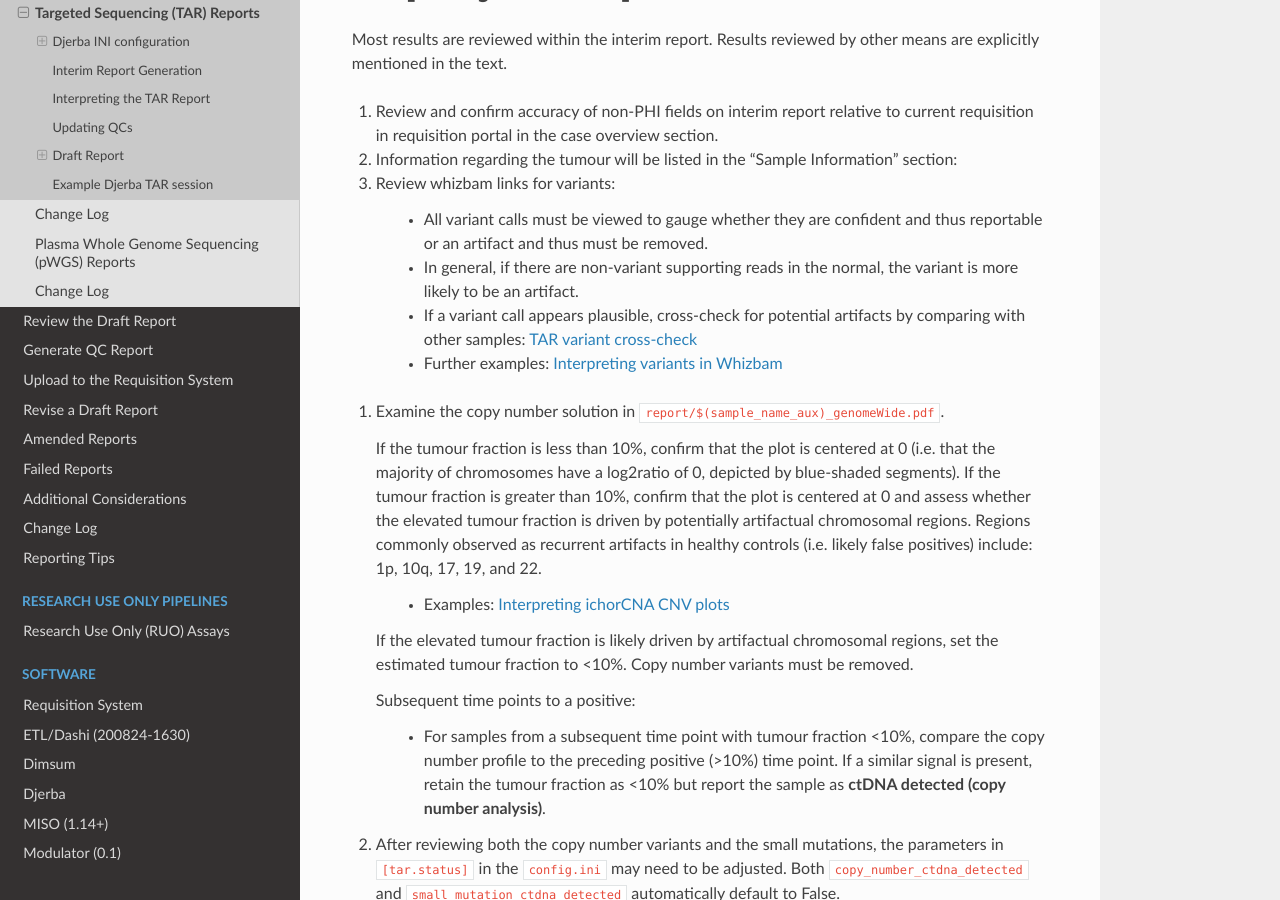
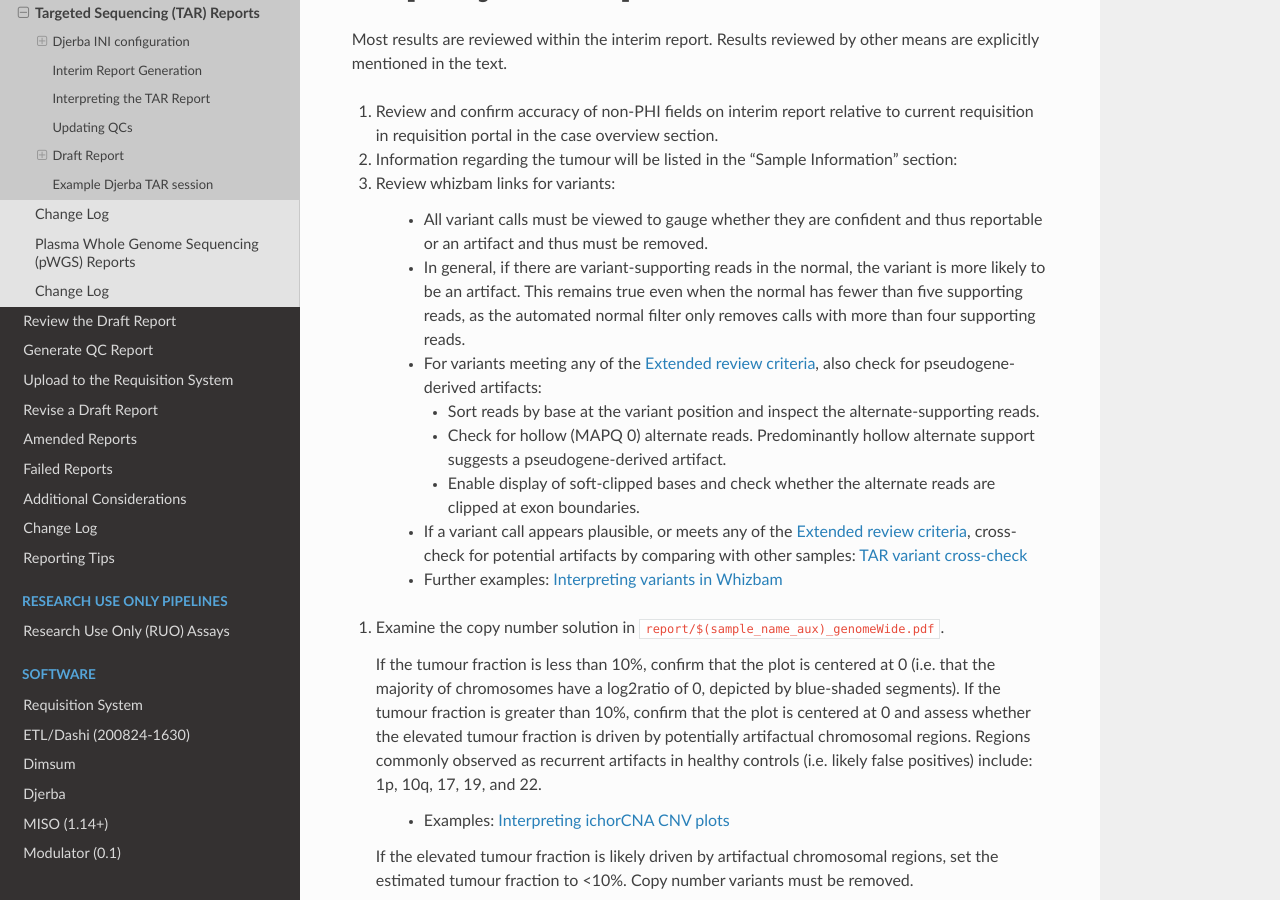
Before and after one commit to oicr-gsi/oicr-gsi, a Sphinx documentation site: the page built from source/data-review-reporting/tar-report.rst, in a window 1280 px wide and 900 px high, scrolled down 3331 px. Built offline with Sphinx 7.4.7 and the Read the Docs theme 3.1.0, drawn with Linux system fonts in a browser that asks for light colours; some of the changed text lies outside the part shown.

Commit message:
Adding pseudogene review guidelines for TAR

```diff
--- a/source/data-review-reporting/report-tips.rst
+++ b/source/data-review-reporting/report-tips.rst
@@ -168,6 +168,8 @@
 
 Therefore, if a variant call appears plausible on initial review of Whizbam plots, CGI interpreters cross-check the result against other donors. Accepted practice is to compare the sample in question with 8 other donors, which may be arbitrarily chosen from recent TAR cases. Interpreters check for presence of the variant in tumour and/or normal sequence, including at levels below the assay's limit of detection. If the variant is observed for most or all of the other donors, it may be deemed an artifact and removed from the report.
 
+Cross-checking is required for all variants meeting any of the :ref:`tar-extended-review-criteria`.
+
 Whizbam plots may be "stacked" across multiple samples for ease of comparison. For CHARM2 REVOLVE cases, the script `multibam_for_revolve.py🔒`_ can automatically generate an appropriate Whizbam link.
 
 .. _multibam_for_revolve.py🔒: https://github.com/oicr-gsi/djerba_prototypes/blob/main/scripts/multibam_for_revolve.py
--- a/source/data-review-reporting/tar-report.rst
+++ b/source/data-review-reporting/tar-report.rst
@@ -196,8 +196,14 @@
 #. Review whizbam links for variants:
 
 	* All variant calls must be viewed to gauge whether they are confident and thus reportable or an artifact and thus must be removed.
-	* In general, if there are non-variant supporting reads in the normal, the variant is more likely to be an artifact.
-	* If a variant call appears plausible, cross-check for potential artifacts by comparing with other samples: :ref:`tar-variant-cross-check`
+	* In general, if there are variant-supporting reads in the normal, the variant is more likely to be an artifact. This remains true even when the normal has fewer than five supporting reads, as the automated normal filter only removes calls with more than four supporting reads.
+	* For variants meeting any of the :ref:`tar-extended-review-criteria`, also check for pseudogene-derived artifacts:
+
+	  * Sort reads by base at the variant position and inspect the alternate-supporting reads.
+	  * Check for hollow (MAPQ 0) alternate reads. Predominantly hollow alternate support suggests a pseudogene-derived artifact.
+	  * Enable display of soft-clipped bases and check whether the alternate reads are clipped at exon boundaries.
+
+	* If a variant call appears plausible, or meets any of the :ref:`tar-extended-review-criteria`, cross-check for potential artifacts by comparing with other samples: :ref:`tar-variant-cross-check`
 	* Further examples: :ref:`tar-whizbam-examples`
 
 .. _review the ichorCNA plot:
@@ -281,7 +287,30 @@
 			- * All level 1-4, R variants which pass the above criteria
 			  * All “Oncogenic”, “Likely Oncogenic” and “Predicted Oncogenic” alterations which pass the above criteria
 
+
 	* Review all actionable and/or oncogenic mutations using Whizbam links for alignment artifacts. Whizbam links can be navigated to by clicking the link in the rightmost column in the ``data_mutations_extended_oncogenic.txt`` file in the patient's ``report`` directory.  Alterations which are deemed artifacts are to be removed from the JSON file and recorded on the relevant JIRA ticket.
+	* Some TAR genes have pseudogenes with near-identical sequence. Reads from a pseudogene can align to the parent gene and produce false positive calls, sometimes with high mapping quality. Check each actionable and/or oncogenic variant against the criteria below, using the columns of ``data_mutations_extended_oncogenic.txt``. Variants meeting any criterion require the additional Whizbam checks and the :ref:`tar-variant-cross-check` described above. Record which criteria applied and the outcome of the review.
+
+	  .. _tar-extended-review-criteria:
+
+	  .. list-table:: Extended review criteria
+	     :widths: 40 60
+	     :header-rows: 1
+
+	     * - Criterion
+	       - How to check
+	     * - Gene or region with a documented pseudogene
+	       - * **PMS2** exons 1–5, 9 and 11–15 (``EXON`` column)
+	         * **NF1**, any exon
+	         * **BRCA1** exons 1–2 and adjacent introns
+	     * - No duplex support
+	       - ``set`` column is ``mutect2-sscsSc`` (called in single-strand consensus only)
+	     * - Filtered in one consensus partition
+	       - ``set`` column contains ``filterIn``
+	     * - Low alternate mapping quality
+	       - A second MMQ value (median mapping quality of reads supporting the alternate allele) in the range ``30 <= MMQ < 60`` indicates partially ambiguous mapping, potentially due to pseudogenes or other homologous sequences.
+
+
 	* Dinucleotide substitutions which are represented as two individual mutations are to be merged. Merged variants should be recorded in a new file named ``data_mutations_merged.txt``. Copy both original individual annotations to this file, along with a third record of the final merged variant. To perform this merge, please follow this step-by-step procedure in the `Merging and Annotating Mutations Representing the Same Event🔒`_ document on CGI:How-to wiki page.
 
 .. _Merging and Annotating Mutations Representing the Same Event🔒 : https://wiki.oicr.on.ca/spaces/GSI/pages/293634774/Merging+and+Annotating+Mutations+Representing+the+Same+Event
```
